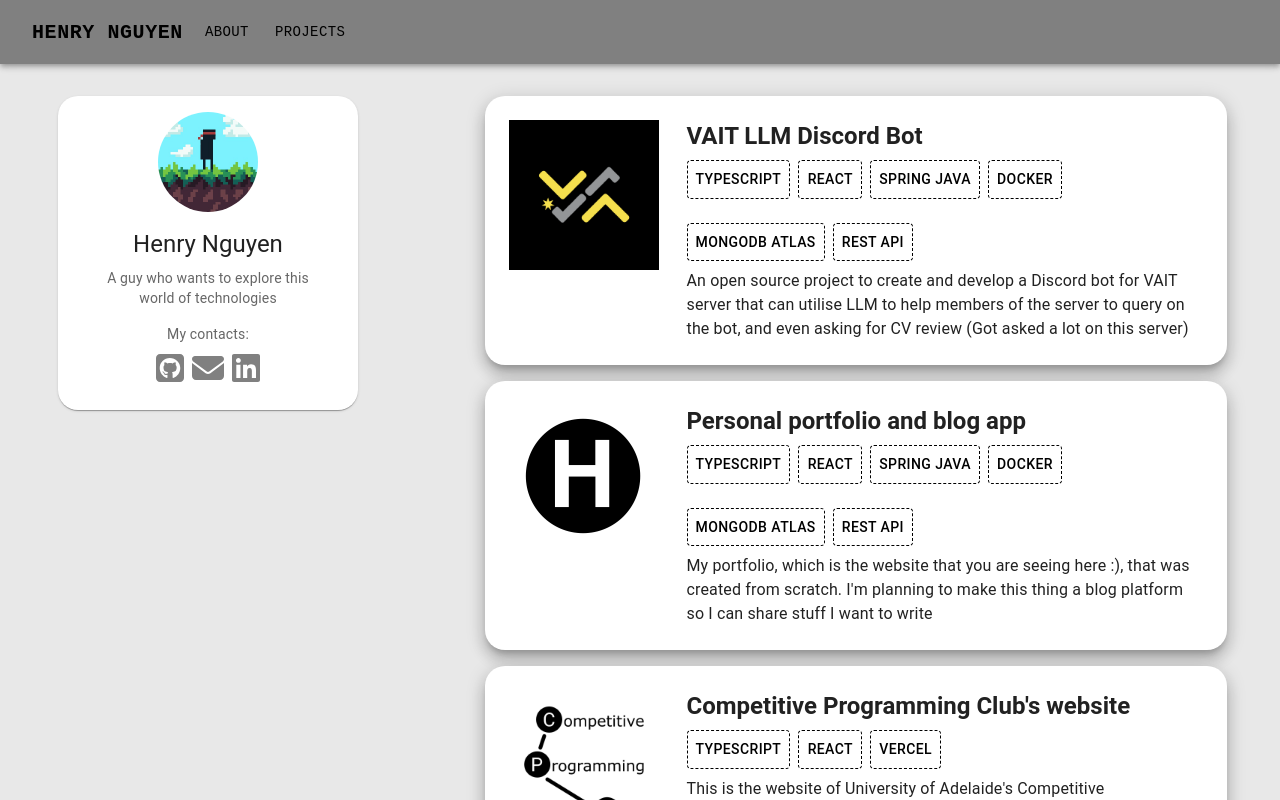
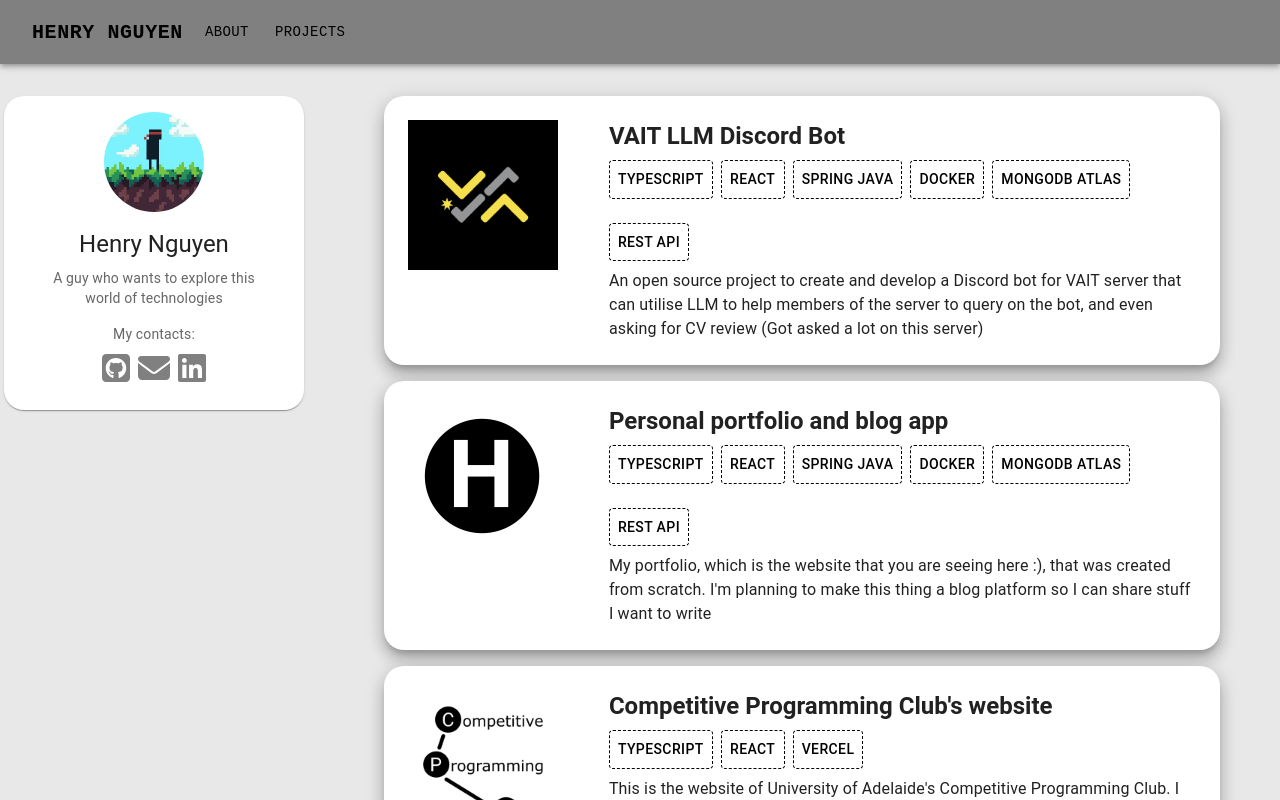
Before and after one commit to HenryNg101/Blog-Portfolio-app, a React (Create React App) app: page /projects in a window 1280 px wide. Shown: the top 800 px of the page. Built offline with nearby package versions, Linux system fonts and the light colour scheme.

Commit message:
Change and optimised styling for components

```diff
--- a/src/App.tsx
+++ b/src/App.tsx
@@ -1,10 +1,9 @@
 import './App.css';
-import About from './pages/about';
 import NavBar from './components/menu_bar';
 import { useEffect } from 'react';
 import React from 'react';
 import MediaCard from './components/info_card';
-import { Grid, Box } from '@mui/material';
+import { Grid } from '@mui/material';
 import { Outlet, useLocation } from 'react-router-dom';
 
 function App() {
@@ -27,11 +26,11 @@
     <>
         <NavBar/>
         <Grid container spacing={2} sx={{display: { xs: 'none', md: 'flex' }}}>
-            <Grid item xs={4} sx={{ display: 'flex', justifyContent: 'center' }}>
+            <Grid item xs={3} sx={{ display: 'flex', justifyContent: 'center' }}>
                 <MediaCard/>
             </Grid>
 
-            <Grid item xs={8}>
+            <Grid item xs={9}>
                 <Outlet/>
             </Grid>
         </Grid>
--- a/src/components/info_card.tsx
+++ b/src/components/info_card.tsx
@@ -17,20 +17,8 @@
 ]
 
 export default function MediaCard() {
-  //let [isHovering, setButtonHoveringStatus] = React.useState(false);
-
   return (
-    <Card
-      sx={{
-        width: 300,
-        my: 2,
-        mx: 'auto',
-        p: 2,
-        textAlign: 'center',
-        borderRadius: '20px',
-        position: {md: 'fixed'},
-      }}
-    >
+    <Card sx={{ width: 300, my: 2, mx: 'auto', p: 2, textAlign: 'center', borderRadius: '20px', position: {md: 'fixed'}}}>
       <CardMedia
         sx={{width: 100, height: 100, borderRadius: '50%', marginLeft: "auto", marginRight: "auto"}}
         image="/assets/image/avatar.jpg"
@@ -38,26 +26,16 @@
       />
 
       <CardContent>
-        <Typography gutterBottom variant="h5" component="div">
-          Henry Nguyen
-        </Typography>
-        <Typography variant="body2" color="text.secondary">
-          A guy who wants to explore this world of technologies
-        </Typography>
+        <Typography gutterBottom variant="h5" component="div"> Henry Nguyen </Typography>
+        <Typography variant="body2" color="text.secondary"> A guy who wants to explore this world of technologies </Typography>
       </CardContent>
-      <Typography variant="body2" color="text.secondary">
-        My contacts:
-      </Typography>
+      <Typography variant="body2" color="text.secondary"> My contacts: </Typography>
 
       <CardActions sx={{display: 'flex', justifyContent: 'center'}}>
         {
           accounts.map((account) => (
             <a href={account.url} key={account.type + account.url}>
-              <FontAwesomeIcon
-                icon={account.icon}
-                size='2x'
-                color='gray'
-                title={account.type}
+              <FontAwesomeIcon icon={account.icon} size='2x' color='gray' title={account.type}
                 onMouseEnter={(e) => {e.currentTarget.style.color = 'black'}}
                 onMouseLeave={(e) => {e.currentTarget.style.color = 'gray'}}
               />
--- a/src/components/menu_bar.tsx
+++ b/src/components/menu_bar.tsx
@@ -3,7 +3,6 @@
 import Box from '@mui/material/Box';
 import Toolbar from '@mui/material/Toolbar';
 import IconButton from '@mui/material/IconButton';
-import Typography from '@mui/material/Typography';
 import Menu from '@mui/material/Menu';
 import MenuIcon from '@mui/icons-material/Menu';
 import Container from '@mui/material/Container';
@@ -11,10 +10,20 @@
 import MenuItem from '@mui/material/MenuItem';
 import { Link } from 'react-router-dom';
 
-const pages = ['About', 'Projects'];  //TODO: Add the home page later
+//Some shared styles
+const menuTextStyle = { color: 'black', '&:hover': { backgroundColor: 'black', color: 'white' }};
+const homeButtonStyle = {
+  ...menuTextStyle,
+  fontFamily: 'Courier New, monospace',
+  fontWeight: 'bold',
+  fontSize: 20
+};
+const LgDisplayStyle = {display: { xs: 'none', md: 'flex'}};
+const SmDisplayStyle = {display: { xs: 'flex', md: 'none'}, flexGrow: 1};
 
 function NavBar() {
   const [anchorElNav, setAnchorElNav] = React.useState(null);
+  const pages = ['About', 'Projects'];  //TODO: Add the home page later
 
   const handleOpenNavMenu = (event: any) => {
     setAnchorElNav(event.currentTarget);
@@ -29,65 +38,31 @@
     <AppBar position="static" sx={{backgroundColor: 'gray', mb: 2}}>
       <Container maxWidth={false}>
         <Toolbar disableGutters>
-          <Button
-            sx={{
-              display: { xs: 'none', md: 'flex'},
-              color: 'black',
-              fontFamily: 'Courier New, monospace',
-              fontWeight: 'bold',
-              fontSize: 20,
-              '&:hover': { backgroundColor: 'black', color: 'white'}
-            }}
-          >
+          {/* This is the elements design for navigation menu for normal screen size */}
+          <Button sx={{...homeButtonStyle, ...LgDisplayStyle}}>
             <Link to={`/`}>Henry Nguyen</Link>
           </Button>
 
-          <Box sx={{display: { xs: 'none', md: 'flex' }}}>
+          <Box sx={LgDisplayStyle}>
             {pages.map((page) => (
-              <Button
-                key={page}
-                sx={{
-                  mx: 0.5,
-                  color: 'black',
-                  fontFamily: 'monospace',
-                  '&:hover': { backgroundColor: 'black', color: 'white' }
-                }}
-              >
+              <Button key={page} sx={{...menuTextStyle, mx: 0.5, fontFamily: 'monospace'}}>
                 <Link to={`/${page.toLowerCase()}`}>{page}</Link>
               </Button>
             ))}
           </Box>
 
 
-
-          <Box sx={{ flexGrow: 1, display: { xs: 'flex', md: 'none' } }}>
-            <IconButton
-              size="large"
-              aria-label="account of current user"
-              aria-controls="menu-appbar"
-              aria-haspopup="true"
-              onClick={handleOpenNavMenu}
-              color="default"
-            >
+          {/* This is the elements design for navigation menu for small screen size, esp on mobile */}
+          <Box sx={SmDisplayStyle}>
+            <IconButton size="large" aria-controls="menu-appbar" aria-haspopup="true" onClick={handleOpenNavMenu}>
               <MenuIcon />
             </IconButton>
             <Menu
-              id="menu-appbar"
-              anchorEl={anchorElNav}
-              anchorOrigin={{
-                vertical: 'bottom',
-                horizontal: 'left',
-              }}
-              keepMounted
-              transformOrigin={{
-                vertical: 'top',
-                horizontal: 'left',
-              }}
+              id="menu-appbar" keepMounted anchorEl={anchorElNav}
+              anchorOrigin={{ vertical: 'bottom', horizontal: 'left' }}
+              transformOrigin={{ vertical: 'top', horizontal: 'left' }}
               open={Boolean(anchorElNav)}
               onClose={handleCloseNavMenu}
-              sx={{
-                display: { xs: 'block', md: 'none' },
-              }}
             >
               {pages.map((page) => (
                 <MenuItem key={page} onClick={handleCloseNavMenu}>
@@ -97,22 +72,7 @@
             </Menu>
           </Box>
 
-          <Button
-            sx={{
-              padding: 1,
-              mr: 2,
-              display: { xs: 'flex', md: 'none' },
-              flexGrow: 1,
-              fontFamily: 'Courier New, monospace',
-              fontWeight: 'bold',
-              fontSize: 20,
-              color: 'black',
-              '&:hover': {
-                backgroundColor: 'black',
-                color: 'white',
-              },
-            }}
-          >
+          <Button sx={{...homeButtonStyle, ...SmDisplayStyle}}>
             <Link to={`/`}>Henry Nguyen</Link>
           </Button>
           <div style={{flexGrow: 1}}></div>
--- a/src/components/project_info_card.tsx
+++ b/src/components/project_info_card.tsx
@@ -14,19 +14,19 @@
   technologies_used: Array<string>;
 }
 
+//Some styling for components (sx prop)
+const cardStyle = {
+  borderRadius: '20px', p: 3, my: 2, mx: 'auto',
+  '&:hover': {transform: 'scale(1.05)'}, width: 'calc(100% * 7 / 8)'
+}
+const techNameButtonStyle = {
+  border:"thin dashed", color: 'black', my: 1,
+  '&:hover': {backgroundColor: '#dedede'}
+}
+
 export default function ProjectInfoCard({url, title, desc, img, technologies_used}: ProjectDetails) {
   return (
-    <Paper
-      elevation={10}
-      sx={{
-        borderRadius: '20px',
-        p: 3,
-        my: 2,
-        mx: 'auto',
-        '&:hover': {transform: 'scale(1.05)'},
-        width: 'calc(100% * 7 / 8)'
-      }}
-    >
+    <Paper elevation={10} sx={cardStyle}>
       <a href={url} rel="noopener noreferrer">
         <Grid container spacing={2}>
           <Grid item xs={3}>
@@ -36,15 +36,11 @@
           <Grid item xs={9}>
             <Typography component="h6" variant='h5' sx={{fontWeight: 'bold'}}>{title}</Typography>
             <Grid container spacing={1}>
-              {
-                technologies_used.map((tech) => (
-                  <Grid item>
-                    <Button sx={{border:"thin dashed", color: 'black', my: 1, '&:hover': {backgroundColor: '#dedede'}}}>
-                      {tech}
-                    </Button>
-                  </Grid>
-                ))
-              }
+              {technologies_used.map((tech) => (
+                <Grid item>
+                  <Button sx={techNameButtonStyle}>{tech}</Button>
+                </Grid>
+              ))}
             </Grid>
             <Typography component="p">{desc}</Typography>
           </Grid>
--- a/src/index.tsx
+++ b/src/index.tsx
@@ -11,7 +11,6 @@
 import ErrorPage from './pages/error';
 import About from './pages/about';
 import Projects from './pages/projects';
-import Home from './pages/home';
 
 const rootElement = document.getElementById('root');
 
--- a/src/pages/about.tsx
+++ b/src/pages/about.tsx
@@ -1,9 +1,5 @@
-import { Box } from '@mui/system';
 import React from 'react';
-import {
-  Paper,
-  Typography
-} from '@mui/material';
+import { Paper, Typography } from '@mui/material';
 
 function About() {
   return (
@@ -15,8 +11,7 @@
         Hi, my name is Quoc Hung Nguyen (for convenience, my English name is Henry Nguyen, you can
         just call me Henry). Currently, I'm studying my final year of the
         Bachelor degree of IT (Software Engineering) at University
-        of South Australia (However, I might change to Honour program, which means that I'll study
-        one more year and graduate by the end of 2024 instead of 2023).
+        of South Australia.
       </Typography>
       <Typography sx={{mb: 2}}>
         As an aspiring IT student, I'm interested in solving problem, whether building a product
--- a/src/pages/projects.tsx
+++ b/src/pages/projects.tsx
@@ -2,7 +2,6 @@
 import ProjectInfoCard from '../components/project_info_card';
 import projectsData from '../data/projects_data.json';
 import { useSearchParams } from 'react-router-dom';
-import browserHistory from 'react-router';
 
 /*
 Metadata of a project's info (projects_data.json):
```
